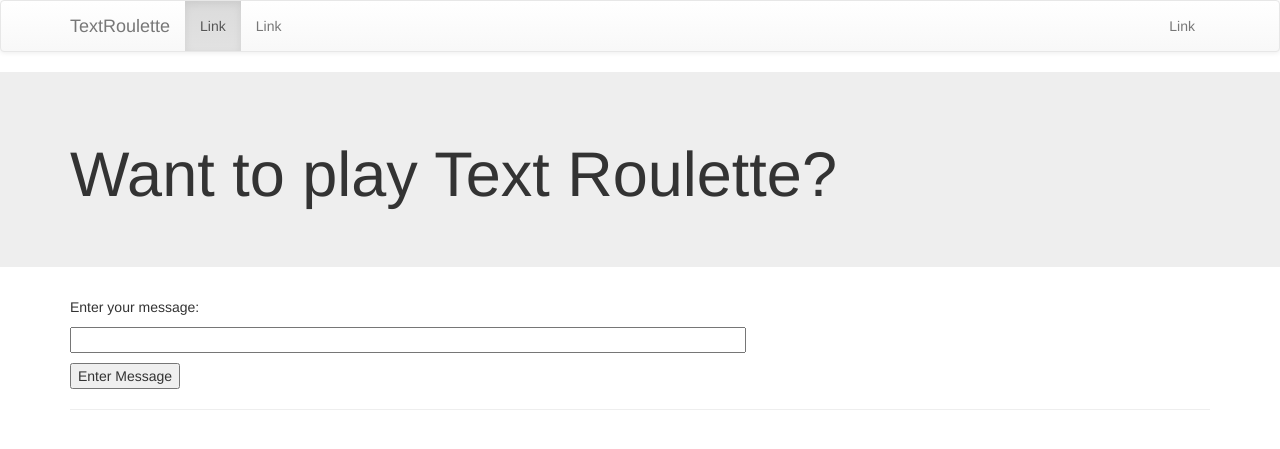
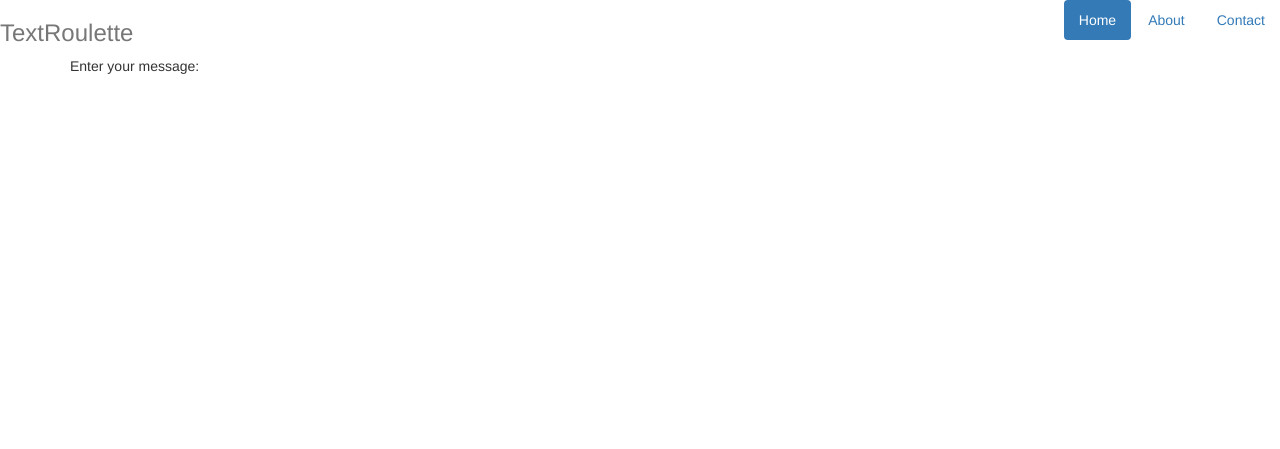
Before and after one commit to steveshi7/text-roulette, a Flask app: template app/templates/index.html in a window 1280 px wide. Shown: the top 449 px of the page. Run offline with Flask 2, Linux system fonts and the light colour scheme; the template is opened without the code that fills it: values that come from a table or form of the project are taken from there, others are empty; some libraries are stand-ins or nearby versions.

Commit message:
Implemented flask-bootstrap

```diff
--- a/app/css/main.css
+++ /dev/null
@@ -1,3 +0,0 @@
-.jumbotron h1{
-	fonts-size: 10px;
-}
--- a/app/templates/base.html
+++ b/app/templates/base.html
@@ -1,44 +1,18 @@
-<html>
-
-<head>
-  <link rel="stylesheet" href="css/main.css">
-  <link rel="stylesheet" href="https://maxcdn.bootstrapcdn.com/bootstrap/3.3.5/css/bootstrap.min.css">
-  <link rel="stylesheet" href="https://maxcdn.bootstrapcdn.com/bootstrap/3.3.5/css/bootstrap-theme.min.css">
-  <title>Welcome to TextRoulette</title>
-</head>
-<header>
-  <nav class="navbar navbar-default">
-    <div class="container-fluid">
-      <div class="container">
-        <!-- Brand and toggle get grouped for better mobile display -->
-        <div class="navbar-header">
-          <button type="button" class="navbar-toggle collapsed" data-toggle="collapse" data-target="#bs-example-navbar-collapse-1" aria-expanded="false">
-            <span class="sr-only">Toggle navigation</span>
-            <span class="icon-bar"></span>
-            <span class="icon-bar"></span>
-            <span class="icon-bar"></span>
-          </button>
-          <a class="navbar-brand" href="#">TextRoulette</a>
-        </div>
-        <!-- Collect the nav links, forms, and other content for toggling -->
-        <div class="collapse navbar-collapse" id="bs-example-navbar-collapse-1">
-          <ul class="nav navbar-nav">
-            <li class="active"><a href="#">Link <span class="sr-only">(current)</span></a></li>
-            <li><a href="#">Link</a></li>
-          </ul>
-          <ul class="nav navbar-nav navbar-right">
-            <li><a href="#">Link</a></li>
-          </ul>
-        </div>
-      </div>
-      <!-- /.navbar-collapse -->
-    </div>
-    <!-- /.container-fluid -->
+{%- extends "bootstrap/base.html" %}
+{%- block title %}Welcome to TextRoulette{% endblock %}
+{%- import "bootstrap/fixes.html" as fixes %}
+{%- block head %}
+{{super()}}
+{%- endblock %}
+{%- block navbar %}
+<div class="header clearfix">
+  <nav>
+    <ul class="nav nav-pills pull-right">
+      <li role="presentation" class="active"><a href="#">Home</a></li>
+      <li role="presentation"><a href="#">About</a></li>
+      <li role="presentation"><a href="#">Contact</a></li>
+    </ul>
   </nav>
-</header>
-
-<body>
-  {% block content %}{% endblock %}
-</body>
-
-</html>
+  <h3 class="text-muted">TextRoulette</h3>
+</div>
+{%- endblock %}
--- a/app/templates/index.html
+++ b/app/templates/index.html
@@ -1,28 +1,22 @@
-{% extends "base.html" %} {% block content %}
+{% extends "base.html" %}
+{% import "bootstrap/utils.html" as utils %}
+
+{% block header %}
 <div class="jumbotron">
-  <div class="container">
-    <h1>Want to play Text Roulette?</h1>
-  </div>
+  <h1>TextRoulette</h1>
+  <p>Translate your messages to send to your friends!</p>
 </div>
+{% endblock %}
+
+{% block content %}
 <div class="instructions">
   <div class="container">
     <p>Enter your message:</p>
     <form action="" method="post" name="login">
       {{form.hidden_tag()}}
-      <p> {{form.text(size = 80)}} </p>
-      {% for error in form.text.errors %}
-      <span style="color: red;">[{{ error }}]</span> {% endfor %}
-      <p>
-        <input type="submit" value="Enter Message">
-      </p>
-      <hr> {% with messages = get_flashed_messages() %} {% if messages %}
-      <ul>
-        {% for message in messages %}
-        <li>{{ message }}
-        </li>
-        <br> {% endfor %}
-      </ul>
-      {% endif %} {% endwith %}
+
+
+
   </div>
 </div>
 {% endblock %}
--- a/app/translate.py
+++ b/app/translate.py
@@ -15,7 +15,7 @@ class Translator:
         return random.choice(languages)['language']
 
     def computeTranslation(self, text):
-        amount = random.randint(5, 10)
+        amount = random.randint(7, 15)
         for i in range(0, amount):
             text = self.translate(text, self.randomLanguage())
             text = self.translate(text, 'en')
--- a/run.py
+++ b/run.py
@@ -1,4 +1,5 @@
 #!flask/bin/python
 
 from app import app
+
 app.run(debug=True)
--- /dev/null
+++ b/test.py
@@ -0,0 +1,4 @@
+class Person:
+    greeting = 'Hello'
+    def __repr__(self):
+        return self.greeting
```
Also changed, not shown: app/__init__.py (+9 -2 lines), app/views.py (line endings or trailing spaces).
